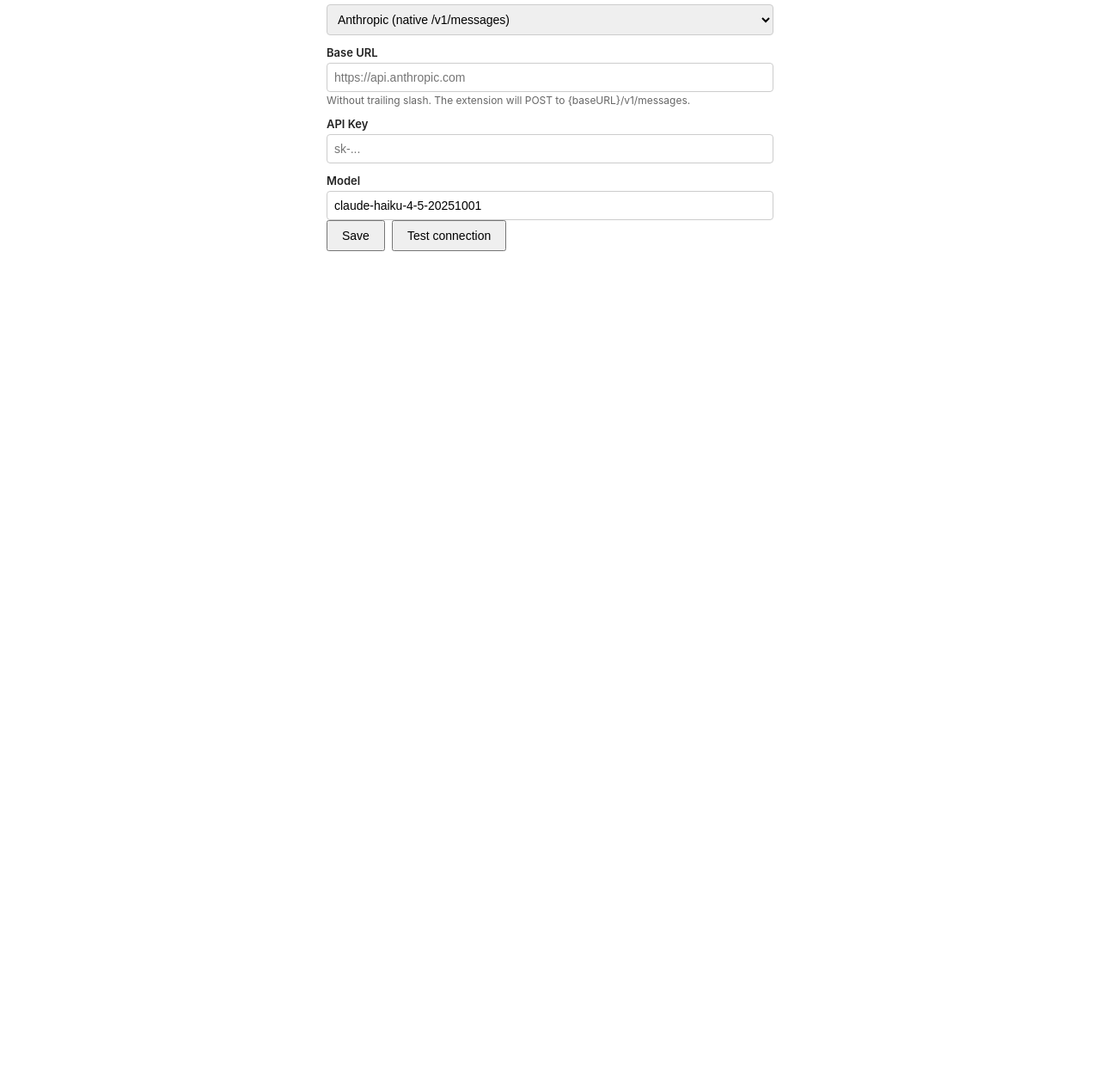
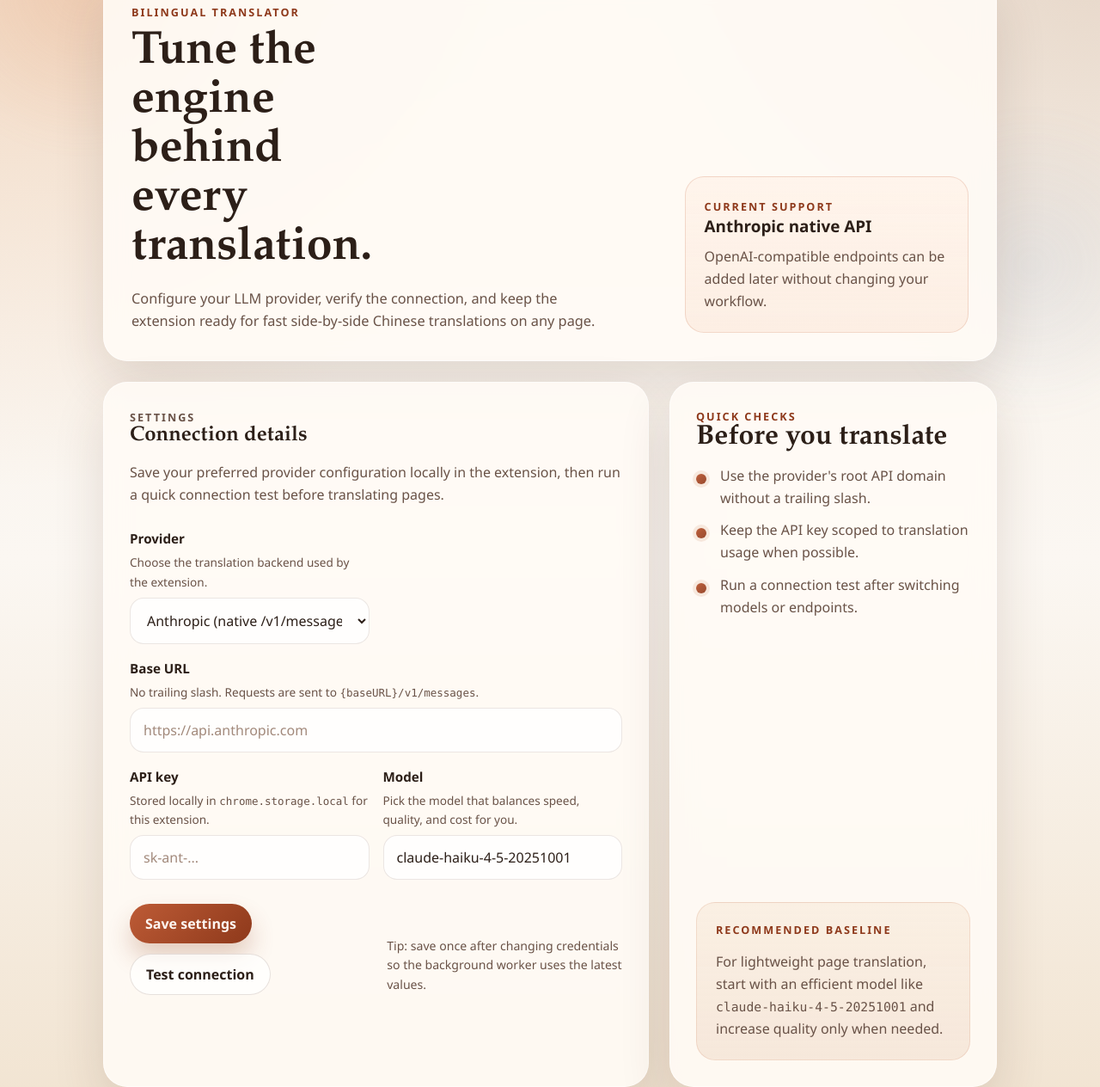
Before and after one commit to anfernee-kwan/chrome-translation-ext, a website with bundled scripts: page options.html in a window 1280 px wide. Shown: the part 76-1340 px from the top of the page at 86% size. Before the commit the page ends 800 px from the top, so only its background shows below. Built offline with nearby package versions, Linux system fonts and the light colour scheme; some packages are replaced by stand-ins of ours.

Commit message:
Polish the extension settings page

```diff
--- /dev/null
+++ b/options.css
@@ -0,0 +1,431 @@
+:root {
+  color-scheme: light;
+  --bg: #f6efe5;
+  --bg-deep: #f1e3d0;
+  --card: rgba(255, 251, 246, 0.9);
+  --card-strong: rgba(255, 248, 240, 0.98);
+  --text: #2c1f18;
+  --muted: #695247;
+  --line: rgba(88, 54, 35, 0.12);
+  --shadow: 0 24px 60px rgba(76, 44, 27, 0.14);
+  --accent: #bd5b36;
+  --accent-strong: #8e391b;
+  --accent-soft: rgba(189, 91, 54, 0.14);
+  --success: #1f7a55;
+  --success-soft: rgba(31, 122, 85, 0.12);
+  --error: #a33b2c;
+  --error-soft: rgba(163, 59, 44, 0.12);
+  --info: #4d5e7d;
+  --info-soft: rgba(77, 94, 125, 0.12);
+}
+
+* {
+  box-sizing: border-box;
+}
+
+html {
+  min-height: 100%;
+  background:
+    radial-gradient(circle at top left, rgba(232, 167, 118, 0.32), transparent 34%),
+    radial-gradient(circle at top right, rgba(173, 124, 93, 0.22), transparent 28%),
+    linear-gradient(180deg, var(--bg) 0%, #fbf7f2 52%, var(--bg-deep) 100%);
+}
+
+body {
+  min-height: 100vh;
+  margin: 0;
+  color: var(--text);
+  font-family: "Avenir Next", "Segoe UI", "Helvetica Neue", sans-serif;
+}
+
+button,
+input,
+select {
+  font: inherit;
+}
+
+code {
+  font-family: "SFMono-Regular", "SF Mono", Consolas, "Liberation Mono", monospace;
+  font-size: 0.92em;
+}
+
+.page-shell {
+  position: relative;
+  min-height: 100vh;
+  overflow: hidden;
+}
+
+.page-glow {
+  position: absolute;
+  inset: auto;
+  width: 24rem;
+  height: 24rem;
+  border-radius: 999px;
+  filter: blur(12px);
+  opacity: 0.55;
+  pointer-events: none;
+}
+
+.page-glow-left {
+  top: -8rem;
+  left: -6rem;
+  background: radial-gradient(circle, rgba(222, 141, 94, 0.38) 0%, transparent 70%);
+}
+
+.page-glow-right {
+  right: -7rem;
+  top: 12rem;
+  background: radial-gradient(circle, rgba(117, 146, 187, 0.22) 0%, transparent 68%);
+}
+
+.page-content {
+  position: relative;
+  width: min(1040px, calc(100% - 32px));
+  margin: 0 auto;
+  padding: 48px 0 56px;
+}
+
+.card {
+  min-width: 0;
+  position: relative;
+  border: 1px solid rgba(255, 255, 255, 0.56);
+  border-radius: 28px;
+  background: var(--card);
+  box-shadow: var(--shadow);
+  backdrop-filter: blur(14px);
+}
+
+.hero {
+  display: grid;
+  grid-template-columns: minmax(0, 1.5fr) minmax(260px, 0.8fr);
+  gap: 24px;
+  padding: 32px;
+  margin-bottom: 24px;
+}
+
+.eyebrow,
+.section-kicker,
+.hero-badge-label {
+  margin: 0 0 10px;
+  color: var(--accent-strong);
+  font-size: 0.79rem;
+  font-weight: 700;
+  letter-spacing: 0.16em;
+  text-transform: uppercase;
+}
+
+.hero h1,
+.section-heading h2,
+.sidebar-section h2 {
+  margin: 0;
+  font-family: "Iowan Old Style", "Palatino Linotype", "Book Antiqua", Georgia, serif;
+  line-height: 1.06;
+}
+
+.hero h1 {
+  max-width: 11ch;
+  font-size: clamp(2.3rem, 4.2vw, 3.8rem);
+}
+
+.hero-text,
+.section-heading p,
+.callout-copy,
+.microcopy,
+.field-help,
+.checklist li,
+.hero-badge p {
+  color: var(--muted);
+  line-height: 1.62;
+  overflow-wrap: anywhere;
+}
+
+.hero-text {
+  max-width: 60ch;
+  margin: 16px 0 0;
+  font-size: 1.02rem;
+}
+
+.hero-badge {
+  min-width: 0;
+  width: 100%;
+  align-self: end;
+  padding: 22px;
+  border-radius: 22px;
+  border: 1px solid rgba(189, 91, 54, 0.18);
+  background: linear-gradient(180deg, rgba(255, 244, 235, 0.96) 0%, rgba(252, 236, 224, 0.82) 100%);
+}
+
+.hero-badge strong {
+  display: block;
+  margin-bottom: 10px;
+  font-size: 1.18rem;
+}
+
+.hero-badge p {
+  margin: 0;
+}
+
+.content-grid {
+  display: grid;
+  grid-template-columns: minmax(0, 1.2fr) minmax(280px, 0.72fr);
+  gap: 24px;
+}
+
+.form-card,
+.sidebar-card {
+  padding: 30px;
+}
+
+.section-heading p,
+.sidebar-section p,
+.sidebar-section ul {
+  margin-bottom: 0;
+}
+
+.field-grid {
+  display: grid;
+  grid-template-columns: repeat(2, minmax(0, 1fr));
+  gap: 18px 16px;
+  margin-top: 28px;
+}
+
+.field {
+  min-width: 0;
+  display: flex;
+  flex-direction: column;
+  gap: 7px;
+}
+
+.field-wide {
+  grid-column: 1 / -1;
+}
+
+.field-label {
+  font-size: 0.95rem;
+  font-weight: 700;
+}
+
+.field-help {
+  font-size: 0.85rem;
+}
+
+input,
+select {
+  width: 100%;
+  border: 1px solid var(--line);
+  border-radius: 16px;
+  background: rgba(255, 255, 255, 0.78);
+  padding: 14px 15px;
+  color: var(--text);
+  transition: border-color 180ms ease, box-shadow 180ms ease, transform 180ms ease;
+}
+
+input::placeholder {
+  color: #a2897b;
+}
+
+input:hover,
+select:hover {
+  border-color: rgba(142, 57, 27, 0.28);
+}
+
+input:focus,
+select:focus {
+  outline: none;
+  border-color: rgba(142, 57, 27, 0.62);
+  box-shadow: 0 0 0 4px rgba(189, 91, 54, 0.14);
+  transform: translateY(-1px);
+}
+
+.action-bar {
+  display: flex;
+  align-items: end;
+  justify-content: space-between;
+  gap: 16px;
+  margin-top: 28px;
+}
+
+.button-row {
+  display: flex;
+  flex-wrap: wrap;
+  gap: 12px;
+}
+
+.button {
+  appearance: none;
+  border: 0;
+  border-radius: 999px;
+  padding: 12px 18px;
+  font-weight: 700;
+  cursor: pointer;
+  transition: transform 180ms ease, box-shadow 180ms ease, background 180ms ease;
+}
+
+.button:hover {
+  transform: translateY(-1px);
+}
+
+.button:focus-visible {
+  outline: none;
+  box-shadow: 0 0 0 4px rgba(189, 91, 54, 0.16);
+}
+
+.button:disabled {
+  cursor: wait;
+  opacity: 0.7;
+  transform: none;
+}
+
+.button-primary {
+  color: #fff7f2;
+  background: linear-gradient(135deg, var(--accent) 0%, var(--accent-strong) 100%);
+  box-shadow: 0 16px 28px rgba(142, 57, 27, 0.24);
+}
+
+.button-secondary {
+  color: var(--text);
+  background: rgba(255, 255, 255, 0.72);
+  border: 1px solid rgba(88, 54, 35, 0.14);
+}
+
+.microcopy {
+  margin: 0;
+  max-width: 34ch;
+  font-size: 0.88rem;
+}
+
+.status {
+  min-height: 56px;
+  margin-top: 20px;
+  border-radius: 18px;
+  border: 1px solid transparent;
+  padding: 0;
+  opacity: 0;
+  transform: translateY(6px);
+  transition: opacity 180ms ease, transform 180ms ease, padding 180ms ease, border-color 180ms ease;
+}
+
+.status.is-visible {
+  opacity: 1;
+  transform: translateY(0);
+  padding: 15px 16px;
+}
+
+.status.ok {
+  border-color: rgba(31, 122, 85, 0.16);
+  background: var(--success-soft);
+  color: var(--success);
+}
+
+.status.err {
+  border-color: rgba(163, 59, 44, 0.16);
+  background: var(--error-soft);
+  color: var(--error);
+}
+
+.status.info {
+  border-color: rgba(77, 94, 125, 0.14);
+  background: var(--info-soft);
+  color: var(--info);
+}
+
+.sidebar-card {
+  display: flex;
+  flex-direction: column;
+  gap: 18px;
+}
+
+.sidebar-section h2 {
+  font-size: 2rem;
+  margin-bottom: 14px;
+}
+
+.checklist {
+  display: grid;
+  gap: 12px;
+  margin: 0;
+  padding: 0;
+  list-style: none;
+}
+
+.checklist li {
+  position: relative;
+  padding-left: 28px;
+}
+
+.checklist li::before {
+  content: "";
+  position: absolute;
+  left: 0;
+  top: 0.62em;
+  width: 12px;
+  height: 12px;
+  border-radius: 999px;
+  background: linear-gradient(135deg, rgba(189, 91, 54, 0.96), rgba(142, 57, 27, 0.92));
+  box-shadow: 0 0 0 4px rgba(189, 91, 54, 0.12);
+}
+
+.sidebar-callout {
+  margin-top: auto;
+  padding: 22px;
+  border-radius: 22px;
+  background: linear-gradient(180deg, rgba(250, 239, 226, 0.96) 0%, rgba(245, 229, 215, 0.88) 100%);
+  border: 1px solid rgba(189, 91, 54, 0.14);
+}
+
+@media (max-width: 860px) {
+  .hero,
+  .content-grid,
+  .field-grid {
+    grid-template-columns: 1fr;
+  }
+
+  .hero h1 {
+    max-width: 9ch;
+  }
+
+  .action-bar {
+    align-items: flex-start;
+    flex-direction: column;
+  }
+
+  .microcopy {
+    max-width: none;
+  }
+}
+
+@media (max-width: 560px) {
+  .page-content {
+    width: min(100% - 20px, 100%);
+    padding: 20px 0 28px;
+  }
+
+  .hero,
+  .form-card,
+  .sidebar-card {
+    padding: 22px;
+    border-radius: 24px;
+  }
+
+  .hero h1 {
+    font-size: 2.25rem;
+    max-width: 8ch;
+  }
+
+  .sidebar-section h2 {
+    font-size: 1.7rem;
+  }
+
+  .button-row,
+  .button {
+    width: 100%;
+  }
+
+  .button-row {
+    flex-direction: column;
+  }
+
+  .button {
+    justify-content: center;
+  }
+}
--- a/options.html
+++ b/options.html
@@ -1,46 +1,107 @@
 <!doctype html>
-<html>
+<html lang="en">
 <head>
   <meta charset="utf-8">
-  <title>Bilingual Translator – Options</title>
-  <style>
-    body { font-family: -apple-system, sans-serif; max-width: 520px; margin: 24px auto; padding: 0 16px; color: #222; }
-    h1 { font-size: 20px; }
-    label { display: block; margin: 12px 0 4px; font-weight: 600; font-size: 13px; }
-    input, select { width: 100%; padding: 8px; box-sizing: border-box; font-size: 14px; border: 1px solid #ccc; border-radius: 4px; }
-    button { margin-top: 16px; padding: 8px 16px; font-size: 14px; cursor: pointer; }
-    .row { display: flex; gap: 8px; align-items: center; }
-    .row button { margin: 0; }
-    #status { margin-top: 12px; font-size: 13px; }
-    .ok { color: #1a7f37; }
-    .err { color: #c0322b; }
-    .hint { font-size: 12px; color: #666; margin-top: 2px; }
-  </style>
+  <meta name="viewport" content="width=device-width, initial-scale=1">
+  <title>Bilingual Translator - Options</title>
+  <link rel="stylesheet" href="options.css">
 </head>
 <body>
-  <h1>Bilingual Translator</h1>
+  <div class="page-shell">
+    <div class="page-glow page-glow-left"></div>
+    <div class="page-glow page-glow-right"></div>
 
-  <label for="provider">Provider</label>
-  <select id="provider">
-    <option value="anthropic">Anthropic (native /v1/messages)</option>
-    <option value="openai-compatible" disabled>OpenAI-compatible (not implemented)</option>
-  </select>
+    <main class="page-content">
+      <section class="hero card">
+        <div class="hero-copy">
+          <p class="eyebrow">Bilingual Translator</p>
+          <h1>Tune the engine behind every translation.</h1>
+          <p class="hero-text">
+            Configure your LLM provider, verify the connection, and keep the extension ready for fast
+            side-by-side Chinese translations on any page.
+          </p>
+        </div>
 
-  <label for="baseURL">Base URL</label>
-  <input id="baseURL" type="text" placeholder="https://api.anthropic.com">
-  <div class="hint">Without trailing slash. The extension will POST to {baseURL}/v1/messages.</div>
+        <div class="hero-badge" aria-label="Current support status">
+          <span class="hero-badge-label">Current support</span>
+          <strong>Anthropic native API</strong>
+          <p>OpenAI-compatible endpoints can be added later without changing your workflow.</p>
+        </div>
+      </section>
 
-  <label for="apiKey">API Key</label>
-  <input id="apiKey" type="password" placeholder="sk-...">
+      <section class="content-grid">
+        <section class="card form-card" aria-labelledby="settings-heading">
+          <div class="section-heading">
+            <p class="section-kicker">Settings</p>
+            <h2 id="settings-heading">Connection details</h2>
+            <p>
+              Save your preferred provider configuration locally in the extension, then run a quick
+              connection test before translating pages.
+            </p>
+          </div>
 
-  <label for="model">Model</label>
-  <input id="model" type="text" placeholder="claude-haiku-4-5-20251001">
+          <div class="field-grid">
+            <label class="field" for="provider">
+              <span class="field-label">Provider</span>
+              <span class="field-help">Choose the translation backend used by the extension.</span>
+              <select id="provider">
+                <option value="anthropic">Anthropic (native /v1/messages)</option>
+                <option value="openai-compatible" disabled>OpenAI-compatible (coming soon)</option>
+              </select>
+            </label>
 
-  <div class="row">
-    <button id="save">Save</button>
-    <button id="test">Test connection</button>
+            <label class="field field-wide" for="baseURL">
+              <span class="field-label">Base URL</span>
+              <span class="field-help">No trailing slash. Requests are sent to <code>{baseURL}/v1/messages</code>.</span>
+              <input id="baseURL" type="text" inputmode="url" placeholder="https://api.anthropic.com" autocomplete="off">
+            </label>
+
+            <label class="field" for="apiKey">
+              <span class="field-label">API key</span>
+              <span class="field-help">Stored locally in <code>chrome.storage.local</code> for this extension.</span>
+              <input id="apiKey" type="password" placeholder="sk-ant-..." autocomplete="off">
+            </label>
+
+            <label class="field" for="model">
+              <span class="field-label">Model</span>
+              <span class="field-help">Pick the model that balances speed, quality, and cost for you.</span>
+              <input id="model" type="text" placeholder="claude-haiku-4-5-20251001" autocomplete="off">
+            </label>
+          </div>
+
+          <div class="action-bar">
+            <div class="button-row">
+              <button id="save" type="button" class="button button-primary">Save settings</button>
+              <button id="test" type="button" class="button button-secondary">Test connection</button>
+            </div>
+            <p class="microcopy">Tip: save once after changing credentials so the background worker uses the latest values.</p>
+          </div>
+
+          <div id="status" class="status" role="status" aria-live="polite"></div>
+        </section>
+
+        <aside class="card sidebar-card" aria-label="Configuration guidance">
+          <div class="sidebar-section">
+            <p class="section-kicker">Quick checks</p>
+            <h2>Before you translate</h2>
+            <ul class="checklist">
+              <li>Use the provider's root API domain without a trailing slash.</li>
+              <li>Keep the API key scoped to translation usage when possible.</li>
+              <li>Run a connection test after switching models or endpoints.</li>
+            </ul>
+          </div>
+
+          <div class="sidebar-section sidebar-callout">
+            <p class="section-kicker">Recommended baseline</p>
+            <p class="callout-copy">
+              For lightweight page translation, start with an efficient model like
+              <code>claude-haiku-4-5-20251001</code> and increase quality only when needed.
+            </p>
+          </div>
+        </aside>
+      </section>
+    </main>
   </div>
-  <div id="status"></div>
 
   <script type="module" src="options.js"></script>
 </body>
--- a/options.js
+++ b/options.js
@@ -2,6 +2,7 @@ import { translate } from './lib/providers.js';
 
 const $ = (id) => document.getElementById(id);
 const fields = ['provider', 'baseURL', 'apiKey', 'model'];
+const storage = typeof chrome !== 'undefined' ? chrome.storage?.local : null;
 const DEFAULTS = {
   provider: 'anthropic',
   baseURL: '',
@@ -10,31 +11,41 @@ const DEFAULTS = {
 };
 
 async function load() {
-  const stored = await chrome.storage.local.get(fields);
+  const stored = storage ? await storage.get(fields) : {};
   for (const f of fields) {
     $(f).value = stored[f] ?? DEFAULTS[f];
+  }
+  if (!storage) {
+    setStatus('Preview mode: storage APIs are unavailable outside the extension.', 'info');
   }
 }
 
 async function save() {
+  if (!storage) {
+    setStatus('Preview mode: saving is only available inside the extension.', 'err');
+    return;
+  }
   const data = {};
   for (const f of fields) data[f] = $(f).value.trim();
-  await chrome.storage.local.set(data);
+  await storage.set(data);
   setStatus('Saved.', 'ok');
 }
 
 function setStatus(msg, cls = '') {
   const s = $('status');
   s.textContent = msg;
-  s.className = cls;
+  s.className = `status${msg ? ' is-visible' : ''}${cls ? ` ${cls}` : ''}`;
 }
 
 async function testConnection() {
-  setStatus('Testing…');
+  const testButton = $('test');
+  testButton.disabled = true;
+  setStatus('Testing connection...', 'info');
   const cfg = {};
   for (const f of fields) cfg[f] = $(f).value.trim();
   if (!cfg.baseURL || !cfg.apiKey || !cfg.model) {
     setStatus('Fill in baseURL, apiKey, and model first.', 'err');
+    testButton.disabled = false;
     return;
   }
   try {
@@ -42,6 +53,8 @@ async function testConnection() {
     setStatus(`OK. Sample response: ${out.slice(0, 120)}`, 'ok');
   } catch (e) {
     setStatus(`FAILED: ${e.message}`, 'err');
+  } finally {
+    testButton.disabled = false;
   }
 }
 
```
